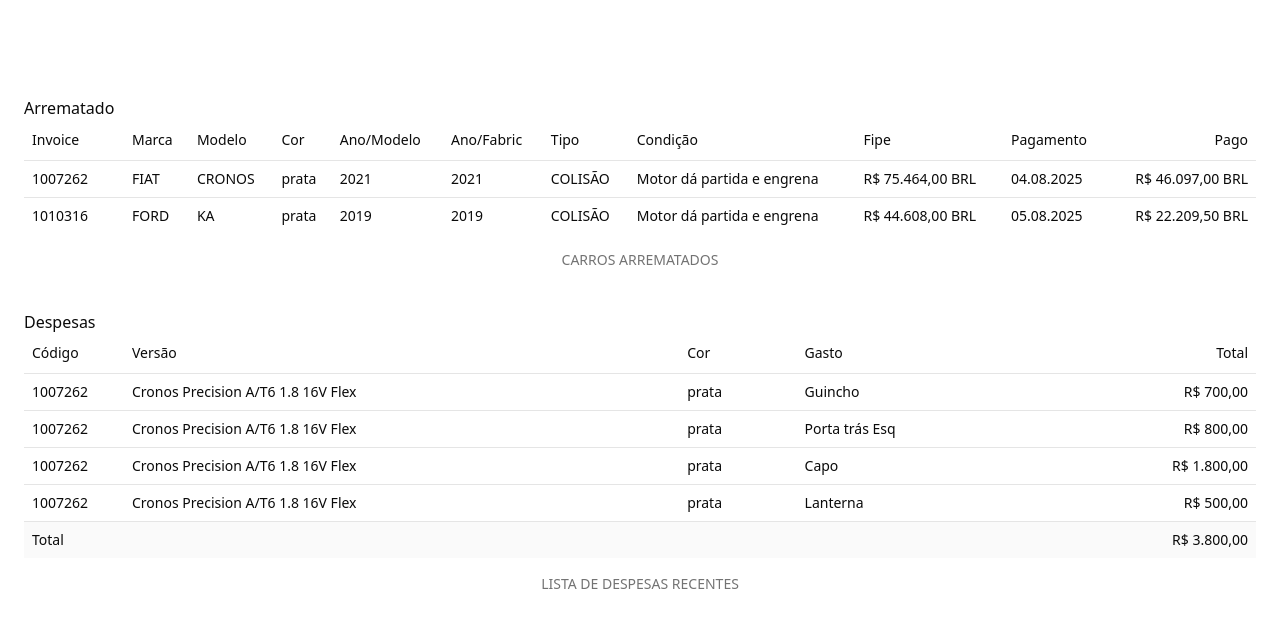
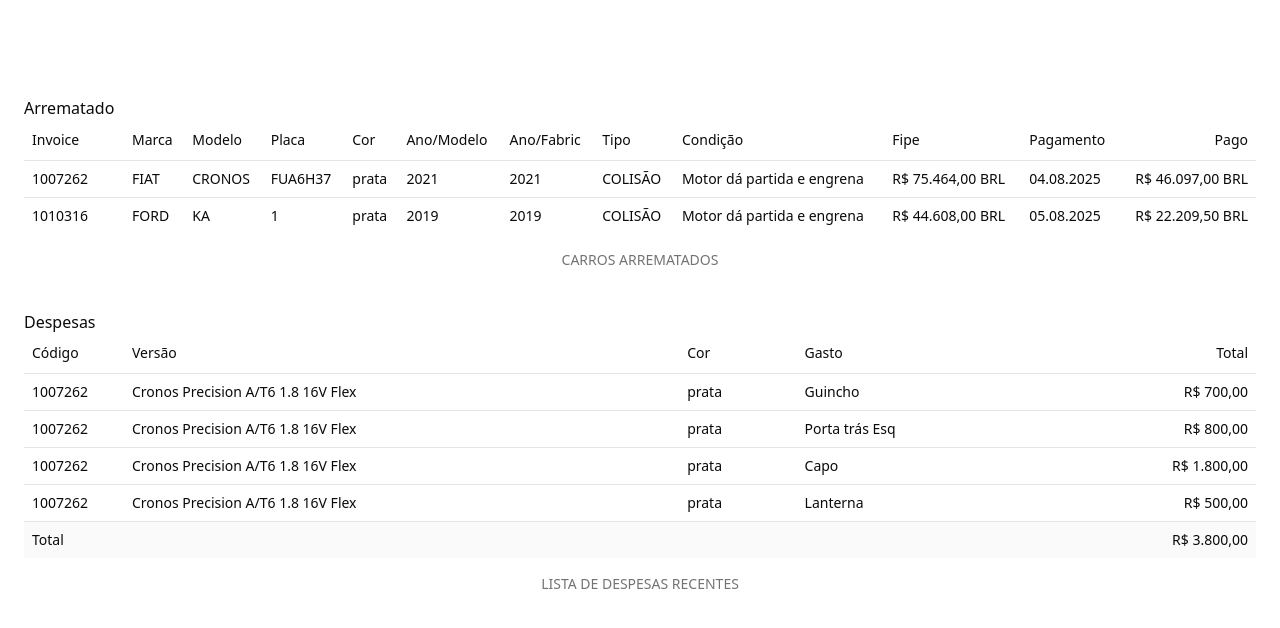
Before and after one commit to MTrampo/motor, a Next.js app: page / in a window 1280 px wide. Shown: the top 628 px of the page. Built offline with nearby package versions, Linux system fonts and the light colour scheme.

Commit message:
adicionando placa

```diff
--- a/src/app/page.tsx
+++ b/src/app/page.tsx
@@ -14,6 +14,7 @@
             <TableHead className="w-[100px]">Invoice</TableHead>
             <TableHead>Marca</TableHead>
             <TableHead>Modelo</TableHead>
+            <TableHead>Placa</TableHead>
             <TableHead>Cor</TableHead>
             <TableHead>Ano/Modelo</TableHead>
             <TableHead>Ano/Fabric</TableHead>
@@ -30,6 +31,7 @@
               <TableCell className="font-medium">{item.codigo}</TableCell>
               <TableCell>{item.marca}</TableCell>
               <TableCell>{item.modelo}</TableCell>
+              <TableCell>{item.final_de_placa}</TableCell>
               <TableCell>{item.cor}</TableCell>
               <TableCell>{item.ano_modelo}</TableCell>
               <TableCell>{item.ano_de_fabricacao}</TableCell>
--- a/src/commons/data/auctioned.json
+++ b/src/commons/data/auctioned.json
@@ -12,7 +12,7 @@
     "data_pagamento": "04.08.2025",
     "condicao": "COLISÃO",
     "condicao_de_func": "Motor dá partida e engrena",
-    "final_de_placa": "7",
+    "final_de_placa": "FUA6H37",
     "valor_fipe": "R$ 75.464,00 BRL",
     "valor_pago": "R$ 46.097,00 BRL"
   },
```
